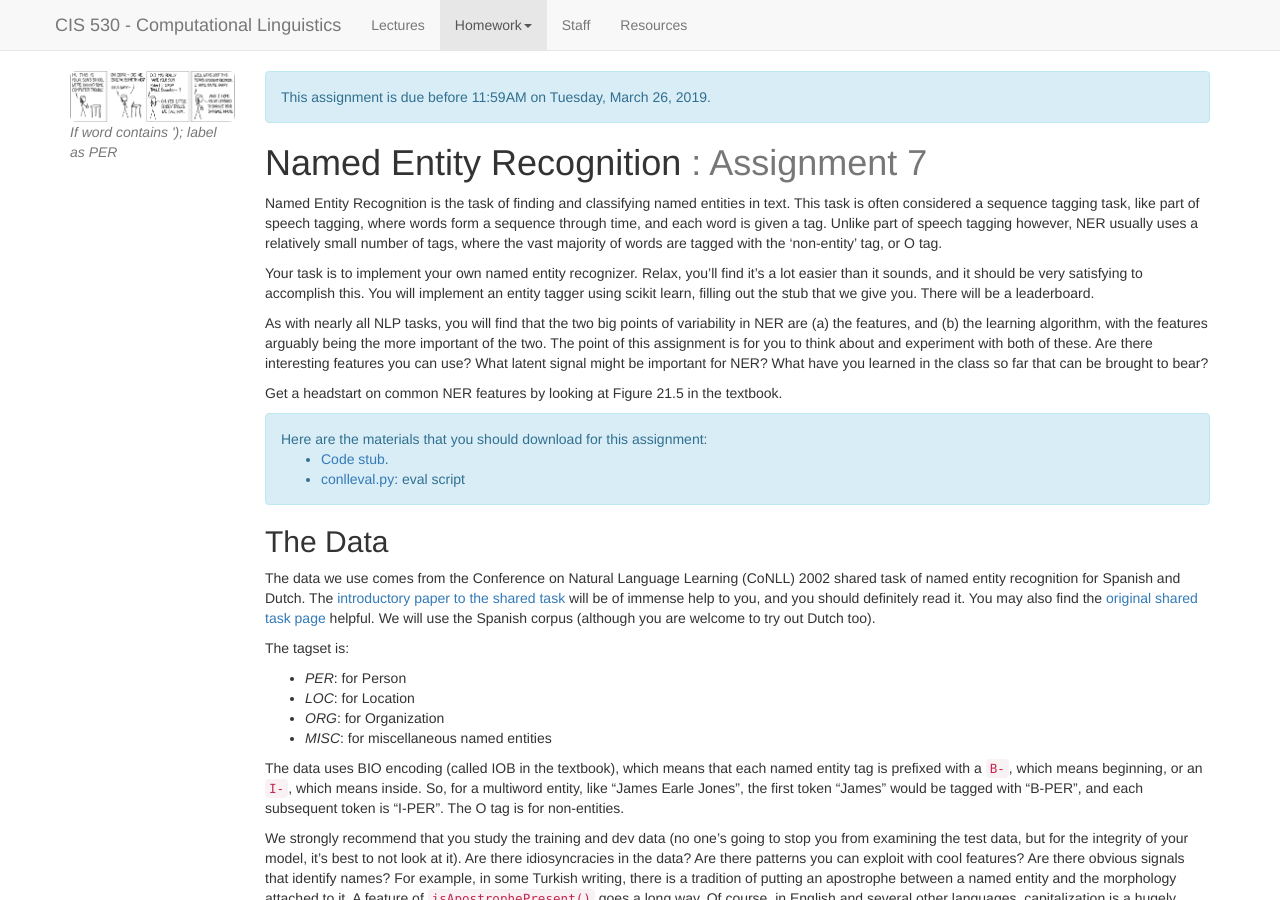
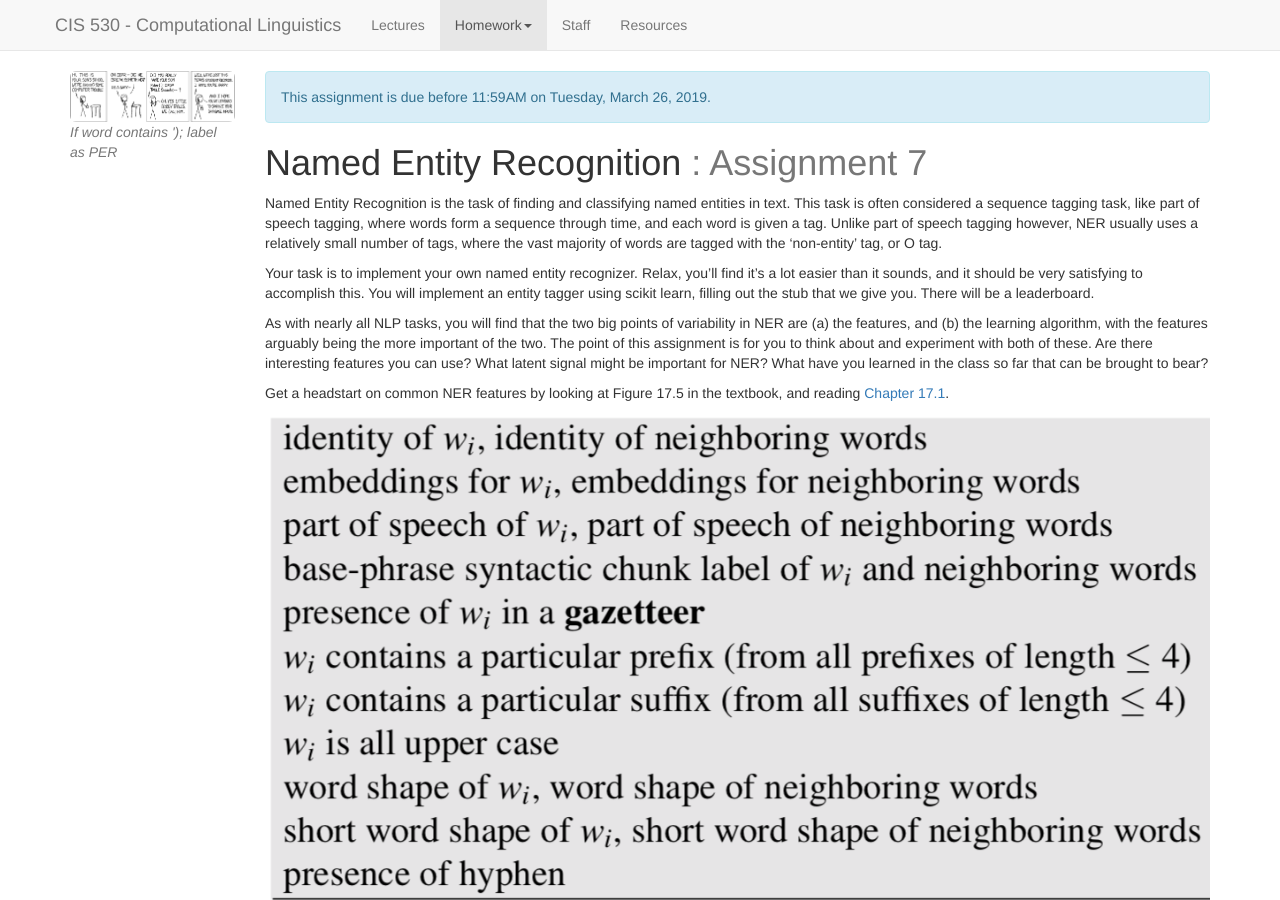
Before and after one commit to computational-linguistics-class/computational-linguistics-class.github.io, a Jekyll site: the page built from assignment7.md, in a window 1280 px wide and 900 px high. Built offline with Jekyll 4.4.1, drawn with Linux system fonts in a browser that asks for light colours; nearby versions of some CDN libraries; a script that is not in the unit is left out.

Commit message:
Update to NER assignment

```diff
--- a/assignment7.md
+++ b/assignment7.md
@@ -34,7 +34,10 @@ Your task is to implement your own named entity recognizer. Relax, you'll find i
 
 As with nearly all NLP tasks, you will find that the two big points of variability in NER are (a) the features, and (b) the learning algorithm, with the features arguably being the more important of the two. The point of this assignment is for you to think about and experiment with both of these. Are there interesting features you can use? What latent signal might be important for NER? What have you learned in the class so far that can be brought to bear?
 
-Get a headstart on common NER features by looking at Figure 21.5 in the textbook.
+Get a headstart on common NER features by looking at Figure 17.5 in the textbook, and reading [Chapter 17.1](https://web.stanford.edu/~jurafsky/slp3/17.pdf).
+
+<img src="assets/img/features_for_NER.png" alt="Typical features for a feature-based NER system." class="img-responsive" />
+
 
 <div class="alert alert-info" markdown="1">
 Here are the materials that you should download for this assignment:
```
Also changed, not shown: assets/img/features_for_NER.png (added).
